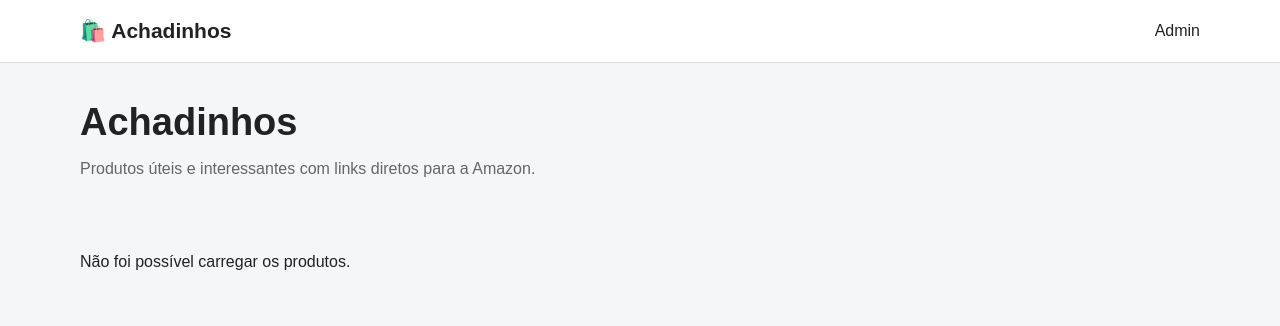
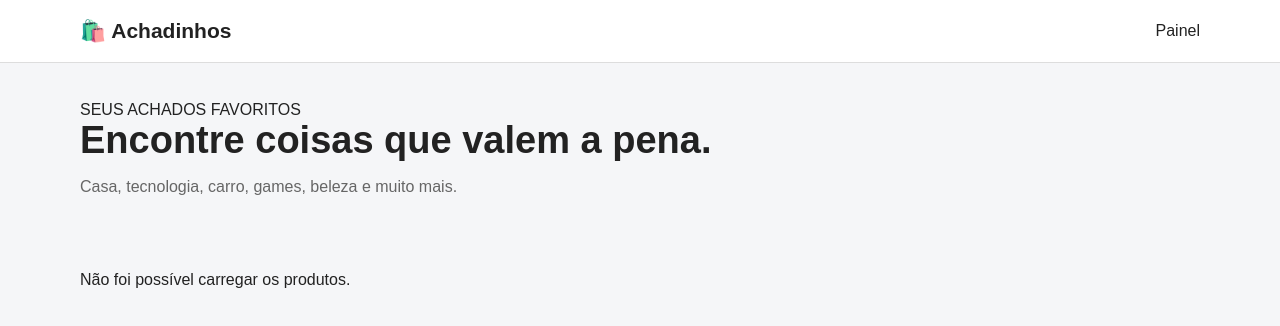
Before and after one commit to Diego15games/achadinhos-site, a plain HTML site: page index.html in a window 1280 px wide. Drawn offline with Linux system fonts and the light colour scheme; no server answers.

Commit message:
Add files via upload

```diff
--- a/index.html
+++ b/index.html
@@ -1 +1 @@
-<!DOCTYPE html><html lang="pt-BR"><head><meta charset="UTF-8"><meta name="viewport" content="width=device-width,initial-scale=1"><title>Achadinhos</title><link rel="stylesheet" href="style.css"></head><body><header><div class="wrap nav"><a class="logo" href="index.html">🛍️ Achadinhos</a><a href="admin.html">Admin</a></div></header><main class="wrap"><section class="hero"><h1>Achadinhos</h1><p>Produtos úteis e interessantes com links diretos para a Amazon.</p></section><div id="categorias" class="categories"></div><p id="status">Carregando...</p><section id="produtos" class="grid"></section></main><script src="script.js"></script></body></html>
+<!doctype html><html lang="pt-BR"><head><meta charset="utf-8"><meta name="viewport" content="width=device-width,initial-scale=1"><title>Achadinhos</title><link rel="stylesheet" href="style.css"></head><body><header><div class="wrap nav"><a class="logo" href="index.html">🛍️ Achadinhos</a><a class="navlink" href="admin.html">Painel</a></div></header><main class="wrap"><section class="hero"><div><span class="eyebrow">SEUS ACHADOS FAVORITOS</span><h1>Encontre coisas que valem a pena.</h1><p>Casa, tecnologia, carro, games, beleza e muito mais.</p></div></section><div id="categorias" class="categories"></div><div id="status" class="status">Carregando...</div><section id="produtos" class="grid"></section></main><script src="script.js"></script></body></html>
```
